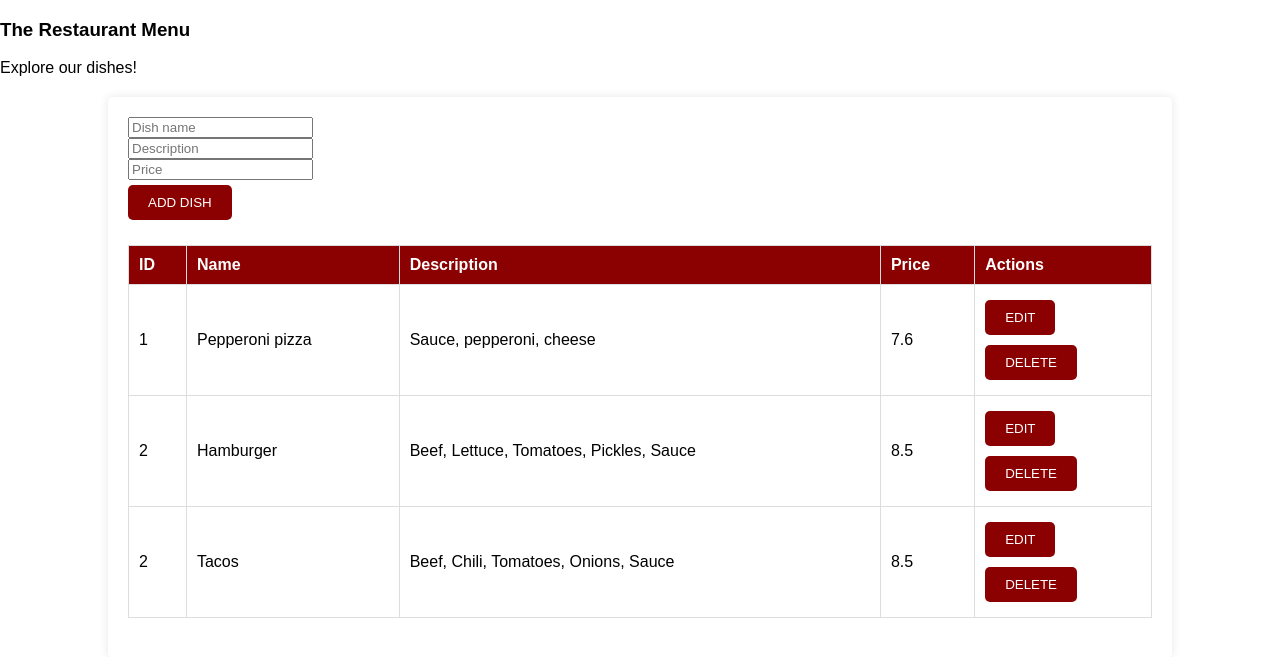
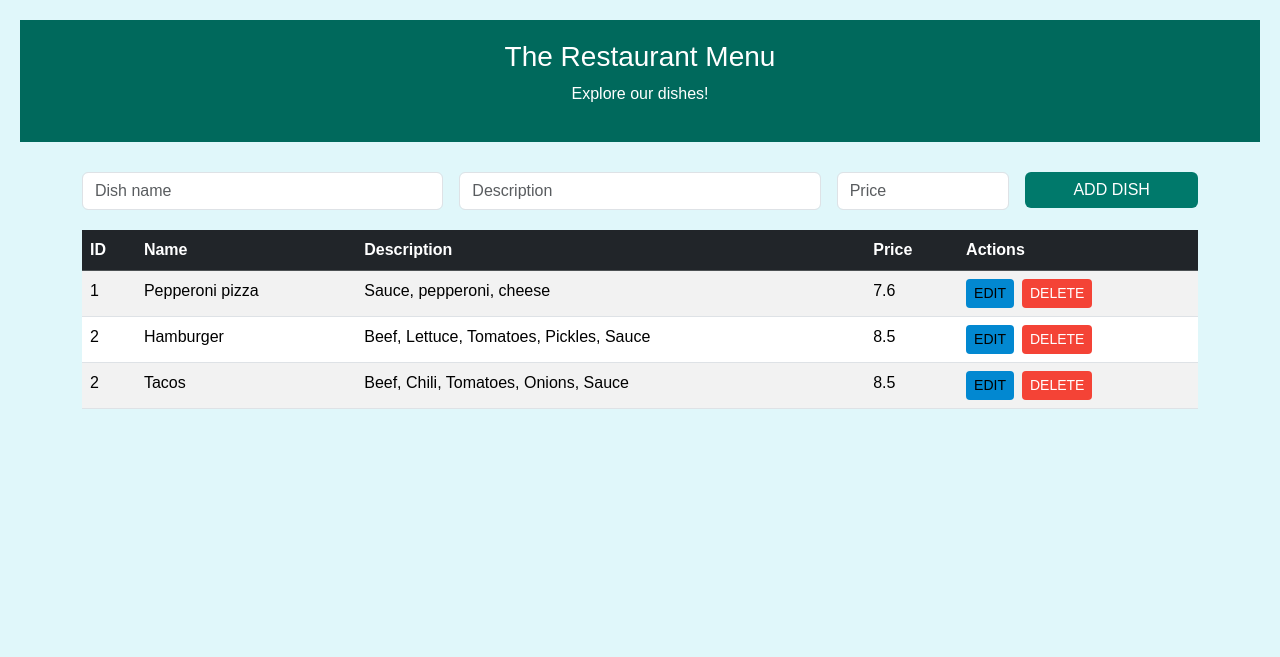
Before and after one commit to MatteoVerini/Progetto-Python, a Flask app: page / in a window 1280 px wide. Shown: the top 657 px of the page. Run offline with Flask 3, Linux system fonts and the light colour scheme.

Commit message:
bootstrap css

```diff
--- a/templates/edit_menu.html
+++ b/templates/edit_menu.html
@@ -69,5 +69,6 @@
     </div>
 
 
+    <script src="https://cdn.jsdelivr.net/npm/bootstrap@5.3.0-alpha1/dist/js/bootstrap.bundle.min.js"></script>
 </body>
 </html>
--- a/templates/index.html
+++ b/templates/index.html
@@ -4,7 +4,48 @@
     <meta charset="UTF-8">
     <meta name="viewport" content="width=device-width, initial-scale=1.0">
     <title>Restaurant Menu</title>
-    <link rel="stylesheet" href="../static/css/index_style.css">
+    <link href="https://cdn.jsdelivr.net/npm/bootstrap@5.3.0-alpha1/dist/css/bootstrap.min.css" rel="stylesheet">
+    <style>
+        body {
+            background-color: #e0f7fa;
+            font-family: 'Arial', sans-serif;
+            margin: 20px;
+        }
+        .header {
+            background-color: #00695c;
+            color: white;
+            padding: 20px;
+            text-align: center;
+            margin-bottom: 20px;
+        }
+        .form-control, .btn-primary {
+            margin-top: 10px;
+        }
+        table {
+            margin-top: 20px;
+        }
+        .btn-primary {
+            background-color: #00796b;
+            border: none;
+        }
+        .btn-primary:hover {
+            background-color: #004d40; /* mouse over*/
+        }
+        .btn-warning {
+            background-color: #0288d1;
+            border: none;
+        }
+        .btn-warning:hover {
+            background-color: #01579b; /* mouse over */
+        }
+        .btn-danger {
+            background-color: #f44336;
+            border: none;
+        }
+        .btn-danger:hover {
+            background-color: #d32f2f;
+        }
+    </style>
 </head>
 <body>
 
@@ -66,5 +107,6 @@
 
     </div>
 
+    <script src="https://cdn.jsdelivr.net/npm/bootstrap@5.3.0-alpha1/dist/js/bootstrap.bundle.min.js"></script>
 </body>
 </html>
```
